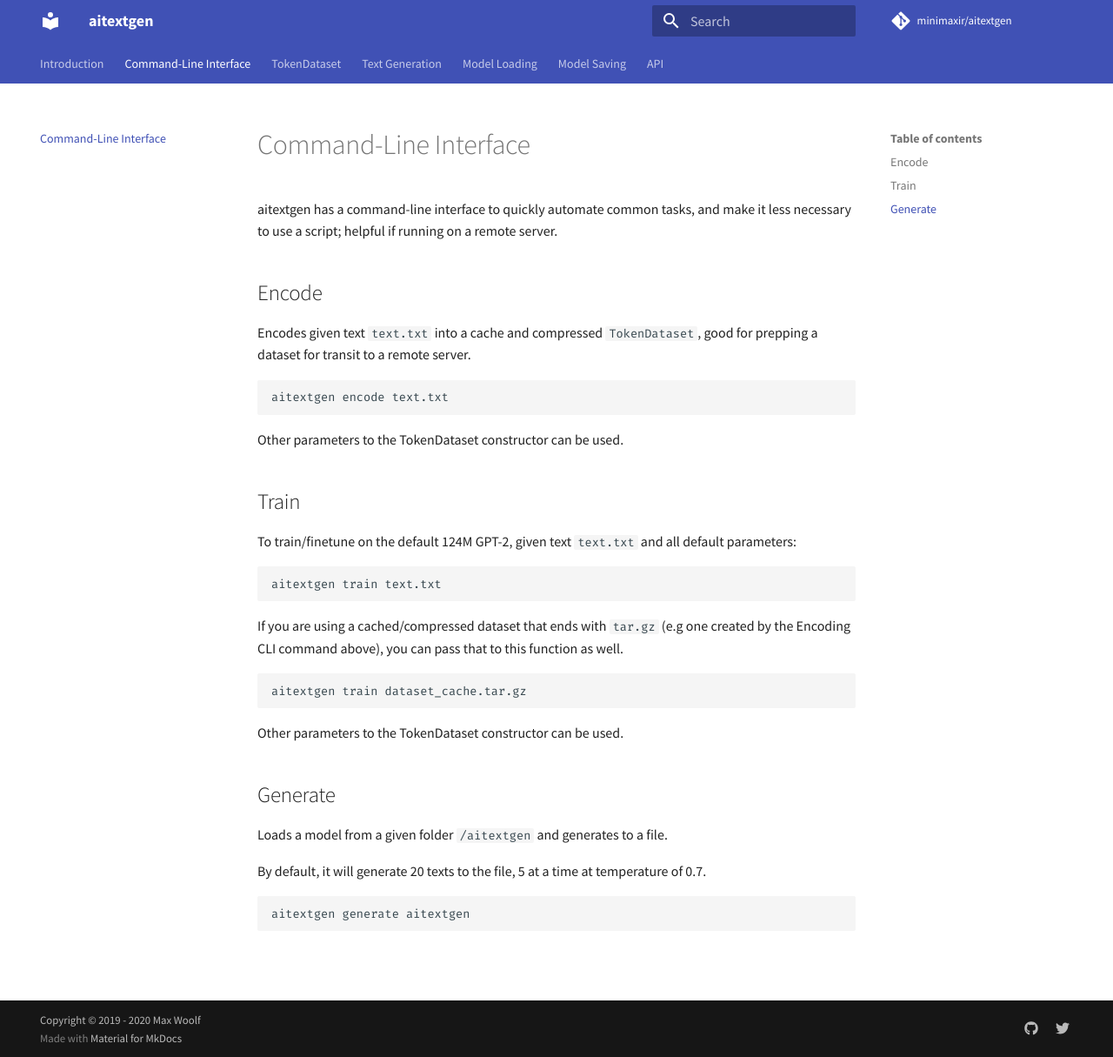
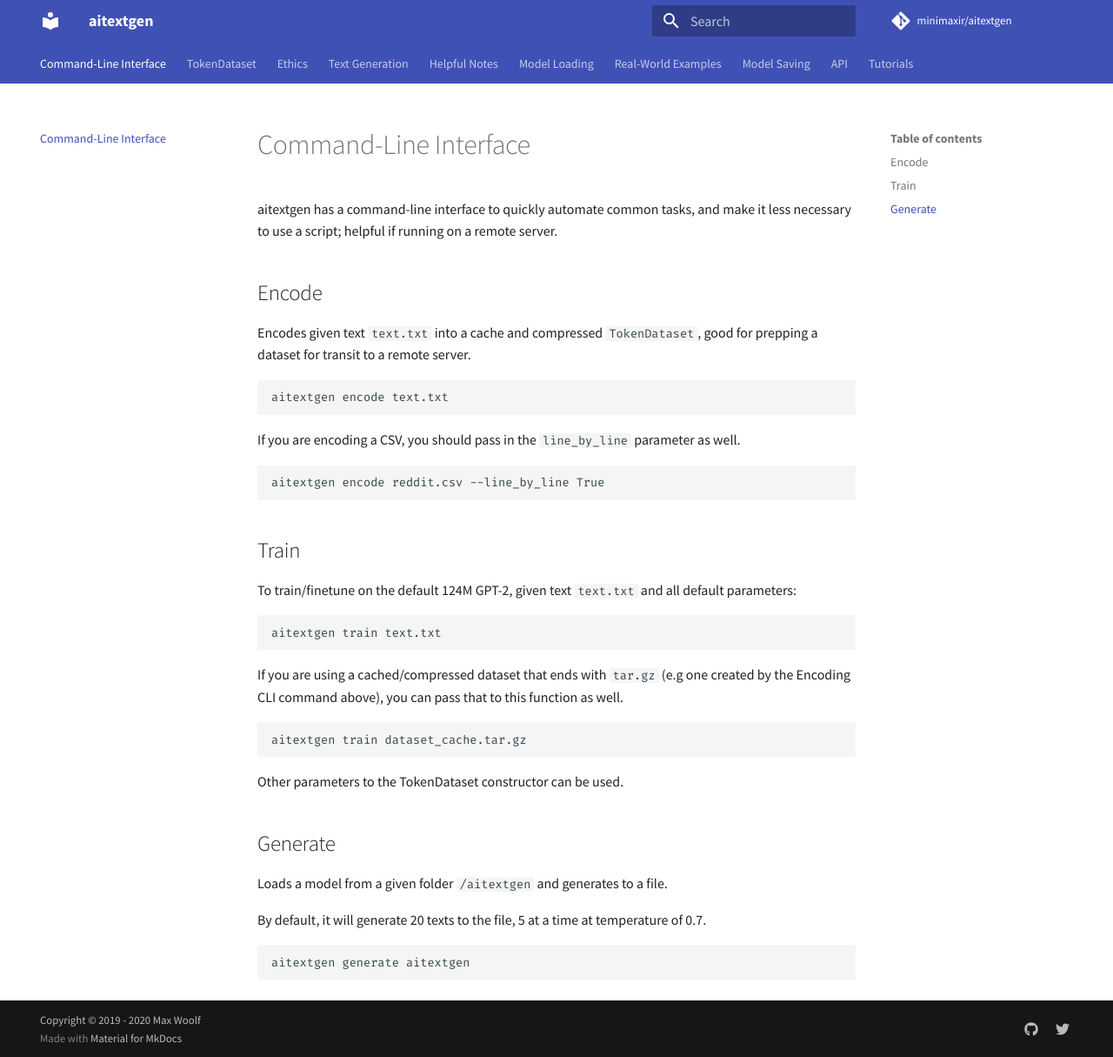
Before and after one commit to minimaxir/aitextgen, an MkDocs documentation site: the page built from docs/cli.md, in a window 1280 px wide and 1215 px high. Shown: the whole window at 87% size. Built offline with MkDocs 1.6.1 and Material for MkDocs 9.7.7, drawn with Linux system fonts in a browser that asks for light colours; comment, search, counter and statistics services are not loaded.

Commit message:
Docs placeholders

````diff
--- a/docs/cli.md
+++ b/docs/cli.md
@@ -10,7 +10,11 @@
 aitextgen encode text.txt
 ```
 
-Other parameters to the TokenDataset constructor can be used.
+If you are encoding a CSV, you should pass in the `line_by_line` parameter as well.
+
+```sh
+aitextgen encode reddit.csv --line_by_line True
+```
 
 ## Train
 
--- /dev/null
+++ b/docs/helpful-notes.md
@@ -0,0 +1,3 @@
+# Helpful Notes
+
+TBD
--- /dev/null
+++ b/docs/real-world-examples.md
@@ -0,0 +1,3 @@
+# Real-World Examples
+
+TBD
--- /dev/null
+++ b/docs/tutorials/hello-world.md
@@ -0,0 +1,3 @@
+# Hello World
+
+TBD
````
Also changed, not shown: docs/ethics.md (added, +11 -0 lines), docs/index.md (deleted, +0 -17 lines), docs/tutorials/gpu.md (added, +3 -0 lines), docs/tutorials/model-from-scratch.md (added, +15 -0 lines), docs/tutorials/multi-gpu.md (added, +3 -0 lines), docs/tutorials/tpu.md (added, +3 -0 lines).
